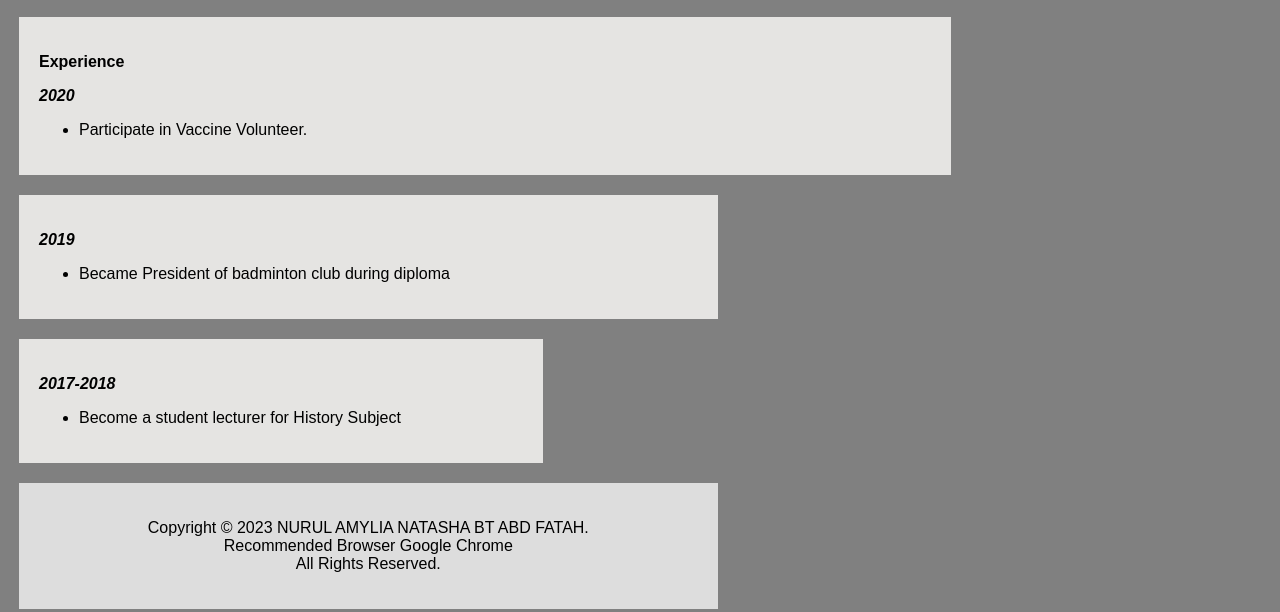
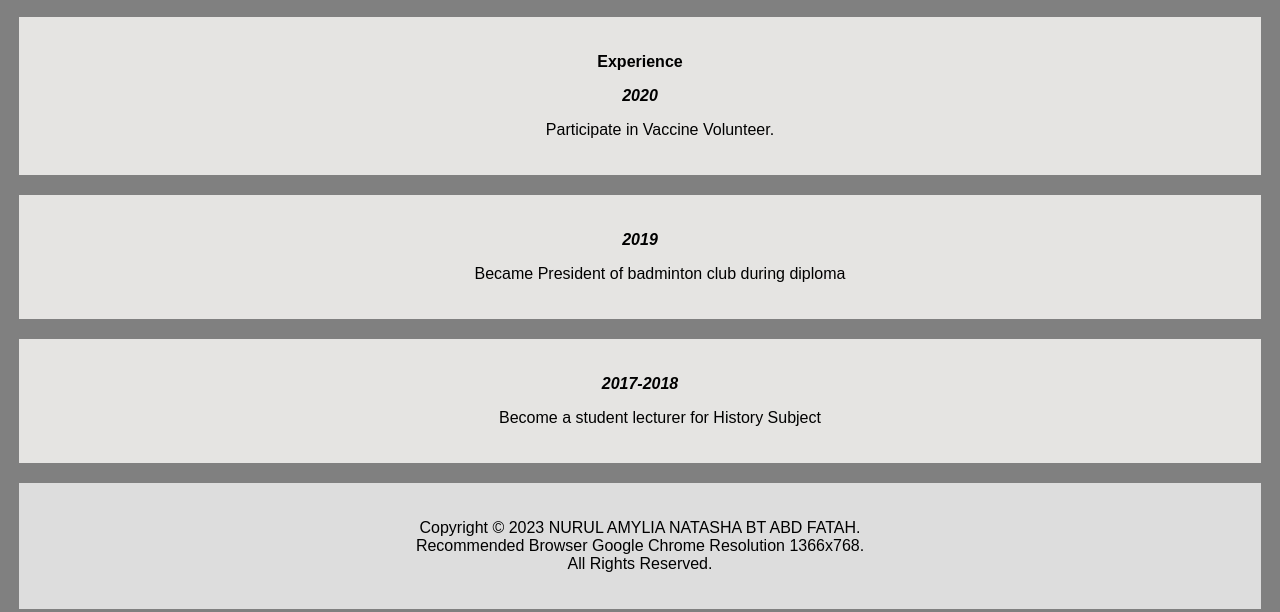
Before and after one commit to NurulAmyliaNatasha/23_IMS456_2424C_INDIVIDUAL, a plain HTML site: page experience.html in a window 1280 px wide. Shown: the part 340-952 px from the top of the page. Drawn offline with Linux system fonts and the light colour scheme.

Commit message:
Update experience.html

```diff
--- a/experience.html
+++ b/experience.html
@@ -28,36 +28,36 @@
 </div>
 
 <div class="row">
-  <div class="leftcolumn">
+  <div class="column">
    <div class="card">
-   <p> <b>Experience</b>
+   <center><p> <b>Experience</b>
 
   <p> <b> <i>2020</i> </b> </p>
-  <ul>
-    <li>Participate in Vaccine Volunteer.</li>
-     </ul>
+   <ul>
+    Participate in Vaccine Volunteer. </center>
+   </ul>
    </p>
 </div>
 
 <div class="row">
-  <div class="leftcolumn">
+  <div class="collum">
    <div class="card">
    <p>
-  <p> <b> <i>2019</i> </b>
+  <center><p> <b> <i>2019</i> </b>
   </p>
-  <ul>
-    <li> Became President of badminton club during diploma</li>
-     </ul>
+   <ul>
+     Became President of badminton club during diploma</center>
+   </ul>
    </p>
 </div>
 
 <div class="row">
-  <div class="leftcolumn">
+  <div class="column">
    <div class="card">
    <p>
-  <p> <b> <i>2017-2018</i> </b> </p>
+  <center><p> <b> <i>2017-2018</i> </b> </p>
   <ul>
-    <li> Become a student lecturer for History Subject </li>
+     Become a student lecturer for History Subject   </center>
      </ul>
    </p>
     </div>
@@ -68,7 +68,7 @@
 <div class="footer">
   <p>Copyright © 2023 NURUL AMYLIA NATASHA BT ABD FATAH. <br>
 
-      Recommended Browser Google Chrome <br>
+      Recommended Browser Google Chrome Resolution 1366x768. <br>
 
 All Rights Reserved.</p>
 </div>
```
